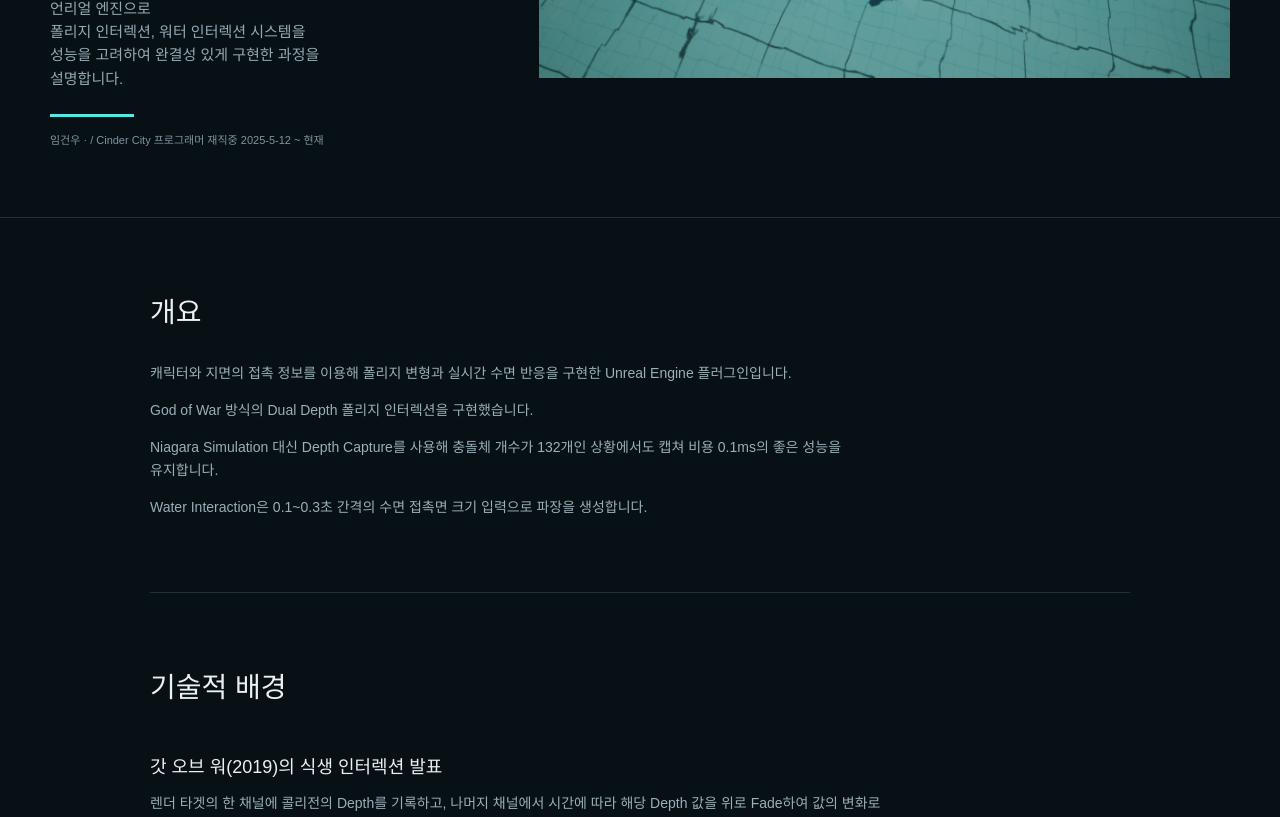
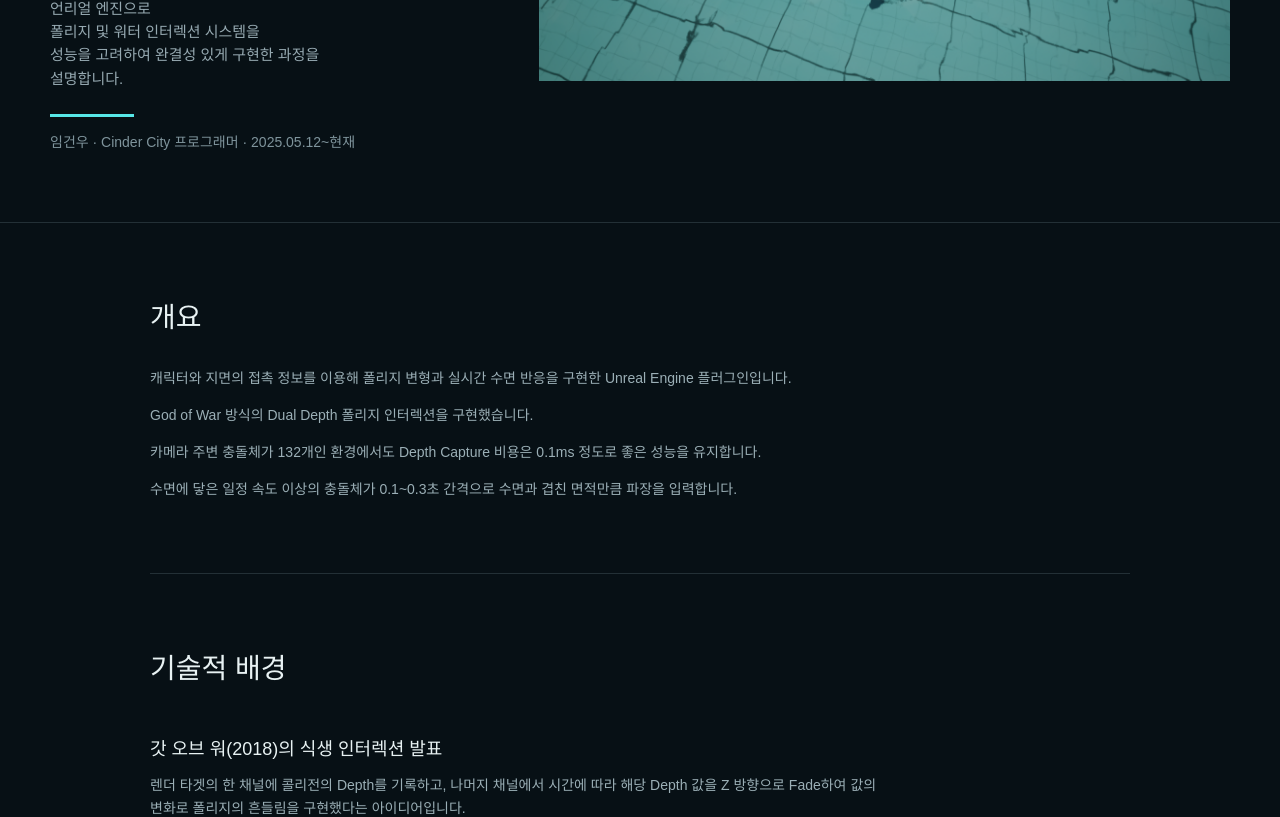
Before and after one commit to Yaaho/portfolio, a Next.js app: page /portfolio/projects/ground-interaction in a window 1280 px wide. Shown: the part 480-1297 px from the top of the page. Built offline with nearby package versions, Linux system fonts and the light colour scheme.

Commit message:
Refine portfolio descriptions

```diff
--- a/app/globals.css
+++ b/app/globals.css
@@ -95,7 +95,7 @@ a { color:inherit; text-decoration:none; }
 .case-header h1 { margin:25px 0 30px; font-size:clamp(34px,4vw,50px); line-height:1.13; letter-spacing:-.045em; }
 .case-deck { margin:0; color:#96a9b1; font-size:15px; line-height:1.55; word-break:keep-all; }
 .case-title-rule { width:84px; height:3px; margin-top:24px; background:var(--cyan); }
-.case-credit { margin:14px 0 0; color:#7f949c; font-size:11px; word-break:keep-all; }
+.case-credit { margin:14px 0 0; color:#7f949c; font-size:14px; word-break:keep-all; }
 .case-hero-image { margin:0; min-width:0; }
 .case-hero-image img { display:block; width:100%; aspect-ratio:1.88/1; object-fit:cover; }
 .detail-body { padding:72px 0 110px; }
--- a/app/page.tsx
+++ b/app/page.tsx
@@ -28,7 +28,7 @@ export default function Home() {
       </header>
 
       <section className="portfolio-intro wrap">
-        <p className="portfolio-employment"><strong>임건우 · / Cinder City 프로그래머 재직중 2025-5-12 ~ 현재</strong></p>
+        <p className="portfolio-employment"><strong>임건우 · Cinder City 프로그래머 · 2025.05.12~현재</strong></p>
         <p>저의 포트폴리오를 소개하는 페이지입니다.</p>
       </section>
 
@@ -58,14 +58,14 @@ export default function Home() {
                   <img src="/portfolio/images/ground-interaction/ground-result.gif" alt="Ground Interaction 실행 결과" />
                   <figcaption>
                     <h5>Ground Interaction</h5>
-                    <p>Niagara Simulation 대신 Depth Capture를 사용해 충돌체 개수가 132개인 상황에서도 캡쳐 비용 0.1ms의 좋은 성능을 유지합니다</p>
+                    <p>카메라 주변 충돌체가 132개인 환경에서도 Depth Capture 비용은 0.1ms 정도로 좋은 성능을 유지합니다.</p>
                   </figcaption>
                 </figure>
                 <figure>
                   <img src="/portfolio/images/ground-interaction/water-result.gif" alt="Water Interaction 실행 결과" />
                   <figcaption>
                     <h5>Water Interaction</h5>
-                    <p>0.1~0.3초 간격의 수면 접촉면 크기 입력으로 파장 생성</p>
+                    <p>수면에 닿은 일정 속도 이상의 충돌체가 0.1~0.3초 간격으로 수면과 겹친 면적만큼 파장을 입력합니다.</p>
                   </figcaption>
                 </figure>
               </div>
@@ -87,7 +87,7 @@ export default function Home() {
                   <img src="/portfolio/images/ground-interaction/water-performance.png" alt="Water Interaction GPU 성능 측정 화면" />
                   <div>
                     <h5>Water Interaction</h5>
-                    <p>Water Simulation 관련 패스 GPU 비용 총합</p>
+                    <p>Water Simulation 패스별 GPU 비용</p>
                     <p>Splat <strong>0.04ms</strong></p>
                     <p>Scrolling <strong>0.04ms</strong></p>
                     <p>Height Simulation <strong>0.03ms</strong></p>
@@ -118,15 +118,15 @@ export default function Home() {
 
             <div className="legacy-copy">
               <h4>섀도 맵 아틀라스</h4>
-              <p>하나의 큰 Texture를 Viewport 설정으로 나누어 Shadow Map Atlas를 그립니다.</p>
-              <p>빛을 드리우는 광원이 많아져도 동일한 Shadow Map Atlas 해상도를 유지합니다.</p>
+              <p>하나의 큰 Texture를 여러 영역으로 나누고, Viewport를 조정해 각 영역에 Shadow Map을 그려 Atlas를 구성합니다.</p>
+              <p>그림자를 드리우는 광원이 많아져도 동일한 Shadow Map Atlas 해상도를 유지합니다.</p>
             </div>
             <LegacyAssets images={range(3, 10)} title="DX11 섀도 맵 아틀라스" />
 
             <div className="legacy-copy">
               <h4>볼류매트릭 라이트</h4>
-              <p>빛이 공기 중을 진행하며 산란되는 현상을 표현했습니다. View Frustum을 X·Y·Z축의 Voxel 형태로 나누고 각 Voxel 위치의 빛 색상과 Density를 3D Texture에 기록합니다. 이 값을 다른 3D Texture에 Z 방향으로 레이마칭하고 누적하여 해당 위치에서 빛이 얼마나 산란되었는지 기록하고 사용합니다.</p>
-              <p>Compute Shader에서 Voxel 좌표에 대응하는 World Position을 구합니다. 카메라에 가까운 위치에 Texture가 더 많이 배치되도록 World Z는 지수 분포를 따르게 했고 지수값은 2로 설정했습니다. 프레임마다 다른 Jitter를 적용하여 Voxel 정위치에서 조금 이동한 위치의 빛을 기록합니다.</p>
+              <p>빛이 공기 중을 진행하며 산란되는 현상을 표현했습니다. View Frustum을 X·Y·Z축의 Voxel 형태로 나누고 각 Voxel 위치의 빛 색상과 Density를 3D Texture에 기록합니다. 각 Voxel에 기록한 값을 Z 방향으로 레이마칭해 누적하고, 그 결과를 다른 3D Texture에 기록하여 해당 위치의 산란광 표현에 사용합니다.</p>
+              <p>Compute Shader에서 Voxel 좌표에 대응하는 World Position을 구합니다. 카메라에 가까운 위치에 더 많은 Voxel이 배치되도록 Voxel의 Z Texture Index가 View Space Z에 대해 지수 분포를 따르게 했고, 지수는 2로 설정했습니다. 프레임마다 다른 Jitter를 적용하여 Voxel의 중심 위치에서 조금 이동한 지점의 빛을 기록합니다.</p>
             </div>
             <LegacyAssets images={range(11, 28).filter((number) => ![11, 16, 20].includes(number))} title="DX11 볼류매트릭 라이트" />
           </div>
@@ -141,7 +141,7 @@ export default function Home() {
             </div>
           </div>
           <div className="portfolio-item-body">
-            <p className="portfolio-description">Unreal Engine의 GBuffer, Material Editor Pin과 Shading Model을 수정하여 원신 및 젠레스 존 제로 스타일의 Toon Shading을 구현했습니다. Lightmap, SDF 기반 Face Shadow, LUT 선택, Face Shadow 보정과 MatCap 구현 내용을 포함합니다.</p>
+            <p className="portfolio-description">Unreal Engine의 GBuffer 구성을 수정하고 Material Editor Pin과 Shading Model을 추가하여 원신 및 젠레스 존 제로 스타일의 Toon Shading을 구현했습니다. Lightmap, SDF 기반 Face Shadow, LUT 선택, Face Shadow 보정과 MatCap 구현 내용을 포함합니다.</p>
             <a className="repository-link" href="https://github.com/Yaaho/UE5Custom" target="_blank" rel="noreferrer">UE5Custom 저장소 ↗</a>
             <p className="legacy-note">저장소 열람에는 Epic Games 계정과 연동된 GitHub 계정이 필요합니다.</p>
 
@@ -150,17 +150,17 @@ export default function Home() {
               <p>Engine Source를 수정하여 GBuffer 내용을 추가·변경하고 Material Editor Pin과 Shading Model을 추가했습니다. Lightmap Texture를 이용한 재질 표현과 SDF Texture를 이용한 Face Shadow를 구현했습니다.</p>
               <p><strong>Toon Shading Model</strong>은 GBufferC에 Base Color와 Metal Map, GBufferD에 Shadow Color, GBufferE에 Glossiness·Lightmap·Specular·Ramp Range를 저장합니다.</p>
               <p><strong>ToonFace Shading Model</strong>은 GBufferB에 Face Forward와 Roughness·Shading Model ID, GBufferC에 Base Color와 원본 Face Shadow Texture, GBufferD에 Shadow Color와 좌우 반전 Face Shadow Texture를 저장하고 GBufferE는 사용하지 않습니다.</p>
-              <p>개선할 점은 Shadow Color가 GBuffer 슬롯 세 개를 사용하는 낭비와, 얼굴에 그림자가 드리워졌을 때 음영 표현이 밋밋해지는 문제였습니다.</p>
+              <p>기존 구현에는 두 가지 문제가 있었습니다. Shadow Color가 GBufferD의 RGB 세 채널을 사용해 공간 효율이 낮았고, 얼굴에 그림자가 드리워졌을 때 음영이 밋밋하게 표현되었습니다.</p>
             </div>
             <LegacyAssets images={range(29, 33)} title="원신 스타일 언리얼 엔진 커스텀" />
 
             <div className="legacy-copy">
               <h4>젠레스 존 제로 스타일 Toon Shading</h4>
-              <p>첫 번째 GBuffer 구성은 GBufferB에 N·L Strip, Roughness와 Shading Model ID, GBufferC에 Base Color와 AO, GBufferD에 Lightmap 0의 RGBA, GBufferE에 Noise 1·2·3과 MatCap을 저장합니다.</p>
-              <p>두 번째 GBuffer 구성은 GBufferB에 N·L Strip, Roughness와 Shading Model ID, GBufferC에 Base Color, GBufferD에 Lightmap 0의 RGBA, GBufferE에 Lightmap 1의 RG와 Face Forward XY를 저장합니다.</p>
+              <p><strong>일반 Toon Shading Model</strong>은 GBufferB에 N·L Strip, Roughness와 Shading Model ID, GBufferC에 Base Color와 AO, GBufferD에 Lightmap 0의 RGBA, GBufferE에 Noise 1·2·3과 MatCap을 저장합니다.</p>
+              <p><strong>Face Shadow용 ToonFace Shading Model</strong>은 GBufferB에 N·L Strip, Roughness와 Shading Model ID, GBufferC에 Base Color, GBufferD에 Lightmap 0의 RGBA, GBufferE에 Lightmap 1의 RG와 Face Forward XY를 저장합니다.</p>
               <p>얼굴에 그림자가 드리워진 상태에서는 더 짙은 Face Shadow를 표현합니다. Material Parameter로 음영 LUT Index를 선택할 수 있습니다.</p>
-              <p>Face Shadow Lightmap의 G Channel은 빛 반대편에 맺히는 상을 억제하여 음영이 얼굴 절반까지 이동한 뒤 반대편에 빛이 나타나게 합니다. B Channel은 입술과 코의 음영 윤곽을 강조합니다.</p>
-              <p>광택 이미지를 이용한 MatCap을 구현했으며, MatCap의 빛 모양은 Pixel의 Clip Space Position과 Normal에 따라 변합니다.</p>
+              <p>Face Shadow Lightmap의 G Channel은 특정 부위의 빛 세기를 억제하는 역할을 합니다. B Channel은 입술과 코의 음영 윤곽을 강조합니다.</p>
+              <p>광택 이미지를 이용한 MatCap을 구현했으며, MatCap의 광택 모양은 Pixel의 Clip Space Position과 Normal에 따라 변합니다.</p>
             </div>
             <LegacyAssets images={range(34, 45)} title="젠레스 존 제로 스타일 언리얼 엔진 커스텀" />
           </div>
@@ -175,7 +175,7 @@ export default function Home() {
             </div>
           </div>
           <div className="portfolio-item-body">
-            <p className="portfolio-description">Houdini의 노드 기반 작업으로 구조물, 도로, 울타리, 식생 배치와 건물 생성 과정을 구성한 Procedural Modeling 작업입니다.</p>
+            <p className="portfolio-description">Houdini의 노드 기반 작업으로 구조물, 도로, 울타리, 식생 배치와 건물의 Procedural Modeling 과정을 구성했습니다.</p>
             <LegacyAssets images={range(52, 115)} title="Houdini를 이용한 Procedural Modeling" />
           </div>
         </article>
--- a/app/projects/ground-interaction/page.tsx
+++ b/app/projects/ground-interaction/page.tsx
@@ -18,12 +18,12 @@ export default function GroundInteractionCaseStudy() {
             <h1>Dual Depth Fade<br />Ground Interaction/<br />Water Interaction<br />시스템 개발</h1>
             <p className="case-deck">
               언리얼 엔진으로<br />
-              폴리지 인터렉션, 워터 인터렉션 시스템을<br />
+              폴리지 및 워터 인터렉션 시스템을<br />
               성능을 고려하여 완결성 있게 구현한 과정을<br />
               설명합니다.
             </p>
             <div className="case-title-rule" aria-hidden="true" />
-            <p className="case-credit">임건우 · / Cinder City 프로그래머 재직중 2025-5-12 ~ 현재</p>
+            <p className="case-credit">임건우 · Cinder City 프로그래머 · 2025.05.12~현재</p>
           </div>
           <figure className="case-hero-image">
             <img src="/portfolio/images/ground-interaction/hero.png" alt="폴리지와 수면 상호작용 실행 화면" />
@@ -36,15 +36,15 @@ export default function GroundInteractionCaseStudy() {
           <h2>개요</h2>
           <p>캐릭터와 지면의 접촉 정보를 이용해 폴리지 변형과 실시간 수면 반응을 구현한 Unreal Engine 플러그인입니다.</p>
           <p>God of War 방식의 Dual Depth 폴리지 인터렉션을 구현했습니다.</p>
-          <p>Niagara Simulation 대신 Depth Capture를 사용해 충돌체 개수가 132개인 상황에서도 캡쳐 비용 0.1ms의 좋은 성능을 유지합니다.</p>
-          <p>Water Interaction은 0.1~0.3초 간격의 수면 접촉면 크기 입력으로 파장을 생성합니다.</p>
+          <p>카메라 주변 충돌체가 132개인 환경에서도 Depth Capture 비용은 0.1ms 정도로 좋은 성능을 유지합니다.</p>
+          <p>수면에 닿은 일정 속도 이상의 충돌체가 0.1~0.3초 간격으로 수면과 겹친 면적만큼 파장을 입력합니다.</p>
         </section>
 
         <section className="detail-section">
           <h2>기술적 배경</h2>
 
-          <h3>갓 오브 워(2019)의 식생 인터렉션 발표</h3>
-          <p>렌더 타겟의 한 채널에 콜리전의 Depth를 기록하고, 나머지 채널에서 시간에 따라 해당 Depth 값을 위로 Fade하여 값의 변화로 폴리지의 흔들림을 구현했다는 아이디어입니다.</p>
+          <h3>갓 오브 워(2018)의 식생 인터렉션 발표</h3>
+          <p>렌더 타겟의 한 채널에 콜리전의 Depth를 기록하고, 나머지 채널에서 시간에 따라 해당 Depth 값을 Z 방향으로 Fade하여 값의 변화로 폴리지의 흔들림을 구현했다는 아이디어입니다.</p>
           <div className="detail-media one"><img src={detailImage('image2.png')} alt="갓 오브 워 식생 인터렉션 발표 자료" /></div>
 
           <h3>언리얼 Niagara Simulation Stage 기반 접근</h3>
@@ -70,8 +70,8 @@ export default function GroundInteractionCaseStudy() {
           <div className="detail-media two"><img src={detailImage('image7.png')} alt="Ground Interaction 작업 내역 1" /><img src={detailImage('image8.png')} alt="Ground Interaction 작업 내역 2" /><img src={detailImage('image9.png')} alt="Ground Interaction 작업 내역 3" /><img src={detailImage('image10.png')} alt="Ground Interaction 작업 내역 4" /><img src={detailImage('image11.png')} alt="Ground Interaction 작업 내역 5" /><img src={detailImage('image12.png')} alt="Ground Interaction 작업 내역 6" /></div>
 
           <h3>컴포넌트 구성</h3>
-          <p>컴포넌트-프록시 구조를 사용했습니다. 플레이어 뷰 주변을 나타내는 하나의 Render Target만 필요하여 복수의 컴포넌트를 생성할 일이 없다고 생각되지만, 게임 스레드와 렌더 스레드의 관계를 명확하게 하기 위해 이 구조로 구현했습니다.</p>
-          <p>컴포넌트는 카메라 위치를 따라 매 프레임 이동합니다. 프록시에 설정되는 Render Target Center World 위치는 텍셀 하나가 가리키는 월드 크기만큼 Snap되도록 구현했습니다. Shadow Map에서 그림자 떨림을 방지할 때도 일반적으로 사용하는 방식입니다.</p>
+          <p>컴포넌트-프록시 구조를 사용했습니다. 플레이어 뷰 주변을 나타내는 하나의 Render Target만 필요하여 복수의 컴포넌트를 생성할 일이 없지만, 게임 스레드와 렌더 스레드의 관계를 명확하게 하기 위해 이 구조로 구현했습니다.</p>
+          <p>컴포넌트는 카메라 위치를 따라 매 프레임 이동합니다. Render Target이 가리키는 월드 중심 좌표를 텍셀 하나가 가리키는 월드 크기만큼 스냅했습니다. Shadow Map에서 그림자 떨림을 방지할 때도 일반적으로 사용하는 방식입니다.</p>
           <div className="detail-media two"><img src={detailImage('image13.png')} alt="Ground Interaction 컴포넌트 코드" /><img src={detailImage('image14.png')} alt="Ground Interaction Render Proxy 코드" /><img src={detailImage('image15.png')} alt="Center Snap 코드" /></div>
 
           <h3>컴포넌트 구성 — 캡쳐 패스와 MPC</h3>
@@ -81,7 +81,7 @@ export default function GroundInteractionCaseStudy() {
 
           <h3>렌더 프록시 구현</h3>
           <p>렌더 프록시의 패스는 세 가지 순서로 실행됩니다.</p>
-          <p>Scrolling Pass는 현재 프레임의 World Center와 이전 프레임의 World Center가 다를 때만 실행합니다. Fade는 Developer Settings에서 설정된 주기로 실행하며 Depth 결과값을 설정된 속도로 위로 Fade합니다. Update Depth는 Depth Capture 결과로 Render Target을 업데이트합니다.</p>
+          <p>Scrolling Pass는 현재 프레임의 World Center와 이전 프레임의 World Center가 다를 때만 실행합니다. Fade는 Developer Settings에서 설정된 주기로 실행하며 Depth 결과값을 설정된 속도로 Z 방향으로 Fade합니다. Update Depth는 Depth Capture 결과로 Render Target을 업데이트합니다.</p>
           <div className="detail-media one"><img src={detailImage('image18.png')} alt="Ground Interaction Render Proxy 패스 코드" /></div>
 
           <h3>캡쳐 전용 메시 컴포넌트 생성</h3>
@@ -90,13 +90,13 @@ export default function GroundInteractionCaseStudy() {
           <div className="detail-media two"><img src={detailImage('image19.png')} alt="프록시 메시 생성 코드" /><img src={detailImage('image20.png')} alt="Physics Asset 프록시 메시" /><img src={detailImage('image21.png')} alt="Physics Asset 자동 생성 코드" /><img src={detailImage('image22.png')} alt="Physics Asset 자동 생성 결과" /></div>
 
           <h3>머티리얼</h3>
-          <p>플러그인의 Material Function에서 Position Offset을 반환하도록 만들었습니다. 풀의 뿌리 부분에서 흔들림의 세기가 약해지는 기능은 흔히 사용하는 Vertex Color 방식 대신 Pixel World Position과 Instance Bound를 사용했습니다. Vertex Color를 사용해도 문제는 없습니다.</p>
+          <p>플러그인의 Material Function에서 Position Offset을 반환하도록 만들었습니다. 풀의 뿌리 부분에서 흔들림의 세기가 약해지는 기능은 흔히 사용하는 Vertex Color 방식 대신 Pixel World Position과 Instance Bound를 사용했습니다. Vertex Color를 사용하도록 대응할 수도 있습니다.</p>
           <p>Depth Render Target을 샘플링하는 위치는 Pixel World Position과 풀 인스턴스 중심 위치를 모두 사용할 수 있습니다. 갓 오브 워의 풀은 전체적으로 흔들리는 것으로 보아 인스턴스 위치의 UV 한 곳만 샘플링하거나, 에셋 제작 과정에서 Texture나 Vertex에 기록한 Pivot 위치만 샘플링하는 것으로 추정했습니다.</p>
-          <p>Material에서는 반환된 Position Offset 값을 더합니다.</p>
+          <p>Material에서는 플러그인의 MF에서 반환된 World Position Offset 값을 더합니다.</p>
           <div className="detail-media two"><img src={detailImage('image23.png')} alt="Ground Interaction Material Function" /><img src={detailImage('image24.png')} alt="Ground Interaction Material" /></div>
 
           <h3>세팅 목록</h3>
-          <p>Ground Interaction 설정값 목록입니다. “명일방주: 엔드필드”는 비슷한 Dual Depth Interaction을 사용하면서 풀의 흔들림이 게임 프레임보다 낮은 고정 프레임으로 동작하는 것으로 보였습니다. 비슷한 결과를 얻으려면 Depth Fade Update Rate를 30 정도로 낮추면 됩니다.</p>
+          <p>Ground Interaction 설정값 목록입니다. “명일방주: 엔드필드”는 비슷한 Dual Depth Interaction을 사용하면서 풀의 흔들림이 게임 프레임보다 낮은 고정 프레임으로 동작하는 것으로 보였습니다. 비슷한 결과를 얻으려면 Depth Fade Update Rate를 초당 30회 정도로 낮추면 됩니다.</p>
           <div className="detail-media one"><img src={detailImage('image25.png')} alt="Ground Interaction 설정 목록" /></div>
 
           <h3>작업 결과</h3>
@@ -125,8 +125,8 @@ export default function GroundInteractionCaseStudy() {
           <div className="detail-media two"><img src={detailImage('image32.png')} alt="Water Interaction 컴포넌트 코드" /><img src={detailImage('image33.png')} alt="Water Interaction Render Proxy 코드" /><img src={detailImage('image34.png')} alt="Water Splat 생성 코드" /><img src={detailImage('image35.png')} alt="Water Splat 설정 코드" /><img src={detailImage('image36.png')} alt="외부 Water Splat 추가 코드" /></div>
 
           <h3>물 파장(Splat) 입력 최적화</h3>
-          <p>Splat 입력은 Compute Shader를 통해 이루어지며 한 번에 64개씩 나누어 Dispatch합니다.</p>
-          <p>한 그룹 안의 8×8개 스레드가 각 Splat 인덱스가 그룹 영역과 겹치는지 Culling하고 결과를 Group Shared Memory에 저장합니다. 이후 각 픽셀은 그룹 안에서 Culling된 Splat만 반복하여 검사합니다.</p>
+          <p>Splat 입력은 Compute Shader를 통해 이루어지며, Splat을 64개 단위로 나누어 Dispatch합니다.</p>
+          <p>한 그룹 안의 8×8개 스레드가 각 Splat의 영향 범위가 그룹 영역과 겹치는지 검사하고, 겹치는 Splat의 인덱스를 Group Shared Memory의 인덱스 배열에 저장합니다. 이후 각 픽셀은 이 배열에 저장된 Splat만 반복하여 검사합니다.</p>
           <div className="detail-media two"><img src={detailImage('image37.png')} alt="Water Splat Compute Shader" /><img src={detailImage('image38.png')} alt="Water Splat Group Shared Memory 코드" /></div>
 
           <h3>Scrolling</h3>
@@ -134,7 +134,7 @@ export default function GroundInteractionCaseStudy() {
           <div className="detail-media one"><img src={detailImage('image39.png')} alt="Water Interaction Scrolling 코드" /></div>
 
           <h3>Water Height Simulation</h3>
-          <p>Water Simulation도 세 Texture의 순환 구조이며, 시뮬레이션 일관성을 위해 60프레임 고정 스텝으로 동작합니다.</p>
+          <p>Water Simulation도 세 Texture의 순환 구조이며, 시뮬레이션 일관성을 위해 60Hz 고정 스텝으로 동작합니다.</p>
           <p>상하좌우로 한 시뮬레이션 스텝만큼 이동한 위치를 샘플링하여 합친 값에서 중심 위치를 차감해 파동을 전파시키고, Damping Factor를 곱해 감쇠합니다.</p>
           <div className="detail-media two"><img src={detailImage('image40.png')} alt="Water Height Simulation C++ 코드" /><img src={detailImage('image41.png')} alt="Water Height Simulation Shader 코드" /></div>
 
@@ -144,9 +144,9 @@ export default function GroundInteractionCaseStudy() {
           <div className="detail-media two"><img src={detailImage('image42.png')} alt="Water Normal Material Function" /><img src={detailImage('image43.png')} alt="Water Material" /></div>
 
           <h3>작업 결과</h3>
-          <p>0.1~0.3초 간격의 수면 접촉면 크기 입력으로 파장을 생성한 결과입니다.</p>
+          <p>수면에 닿은 일정 속도 이상의 충돌체가 0.1~0.3초 간격으로 수면과 겹친 면적만큼 파장을 입력한 결과입니다.</p>
           <div className="detail-media one"><img src={detailImage('image44.gif')} alt="Water Interaction 0.1초에서 0.3초 입력 결과" /></div>
-          <p>파장 입력 주기를 0으로 설정한 결과입니다.</p>
+          <p>파장 입력 주기를 0으로 설정하여 매 프레임 파장이 입력되도록 한 결과입니다.</p>
           <div className="detail-media one"><img src={detailImage('image45.gif')} alt="Water Interaction 입력 주기 0 결과" /></div>
 
           <h3>성능</h3>
```
Also changed, not shown: 1 other file (tests, documents, lock files or other folders).
